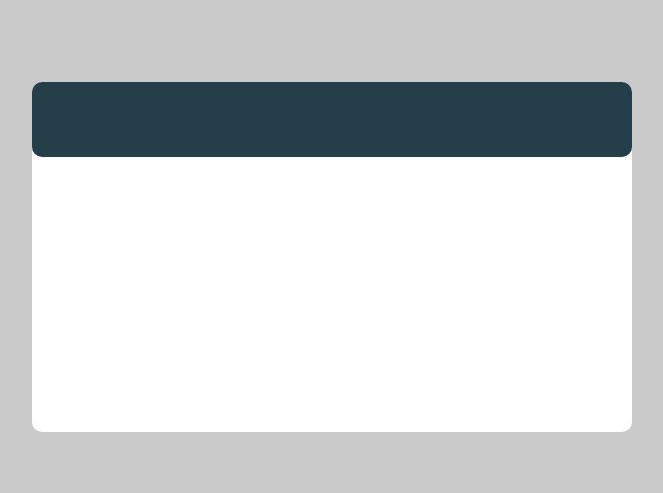
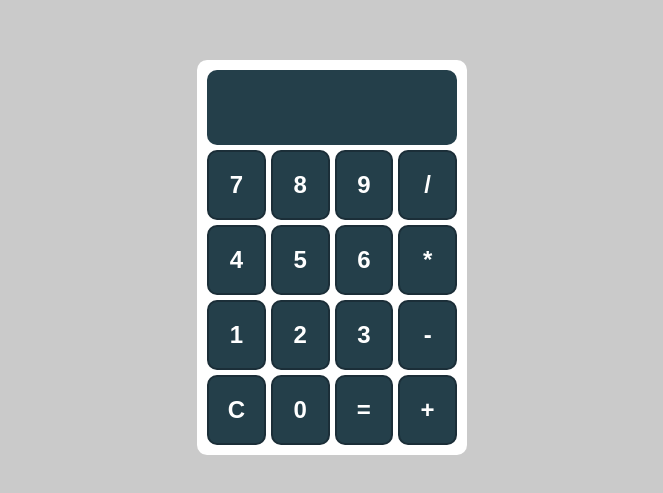
Before and after one commit to michelleGomes85/react-calculator, a React (Create React App) app: page / in a window 1280 px wide. Shown: the part 143-636 px from the top of the page, without its empty margins (308-971 px from the left). Built offline with nearby package versions, Linux system fonts and the light colour scheme.

Commit message:
adding buttons and styles

```diff
--- a/src/App.js
+++ b/src/App.js
@@ -2,13 +2,40 @@
 import Input from './components/Input';
 import Button from './components/Button';
 
-import { Container, Content } from './styles';
+import { Container, Content, Row, Column } from './styles';
 
 const App = () => {
   return (
     <Container>
       <Content>
           <Input/>
+          <Row>
+            <Button label="7" />
+            <Button label="8"/>
+            <Button label="9"/>
+            <Button label="/"/>
+          </Row>
+
+          <Row>
+            <Button label="4"/>
+            <Button label="5"/>
+            <Button label="6"/>
+            <Button label="*"/>
+          </Row>
+
+          <Row>
+            <Button label="1"/>
+            <Button label="2"/>
+            <Button label="3"/>
+            <Button label="-"/>
+          </Row>
+
+          <Row>
+            <Button label="C"/>
+            <Button label="0"/>
+            <Button label="="/>
+            <Button label="+"/>
+          </Row>
       </Content>
     </Container>
   );
--- a/src/components/Button/index.js
+++ b/src/components/Button/index.js
@@ -1,9 +1,12 @@
 
-const Button = () => {
+import { ButtonContainer } from "./styles";
+
+const Button = ({label, onClick}) => {
     return (
-      <div className="App">
+      <ButtonContainer onClick={onClick}>
+        {label}
 
-      </div>
+      </ButtonContainer>
     );
   }
 
--- a/src/components/Button/styles.js
+++ b/src/components/Button/styles.js
@@ -1 +1,29 @@
 import styled from "styled-components";
+
+export const ButtonContainer = styled.button`
+    width: 70px;
+    height: 70px;
+    background-color: #243F4A;
+    color: #FFFFFF;
+    font-size: 24px;
+    font-weight: bold;
+    border: 2px solid #1B2E38;
+    border-radius: 10px;
+    cursor: pointer;
+    transition: all 0.2s ease-in-out;
+
+    display: flex;
+    align-items: center;
+    justify-content: center;
+    gap: 10px;
+
+    &:hover {
+        background-color: #2F4F5E;
+        transform: scale(1.05);
+    }
+
+    &:active {
+        background-color: #1B2E38;
+        transform: scale(0.95);
+    }
+`;
--- a/src/styles.js
+++ b/src/styles.js
@@ -15,6 +15,28 @@
     background-color: #FFFFFF;
     width: 80%;
     min-height: 350px;
-    max-width: 600px;
+    max-width: 250px;
     border-radius: 10px;
+
+    display: flex;
+    flex-direction: column;
+    gap: 5px;
+    padding: 10px;
 `
+
+export const Row = styled.div`
+
+    display: flex;
+    flex-direction: row;
+    justify-content: space-between;
+    align-items: center;
+    gap: 5px;
+`
+
+export const Column = styled.div`
+
+    display: flex;
+    flex-direction: column;
+    justify-content: space-between;
+    align-items: center;
+`
```
